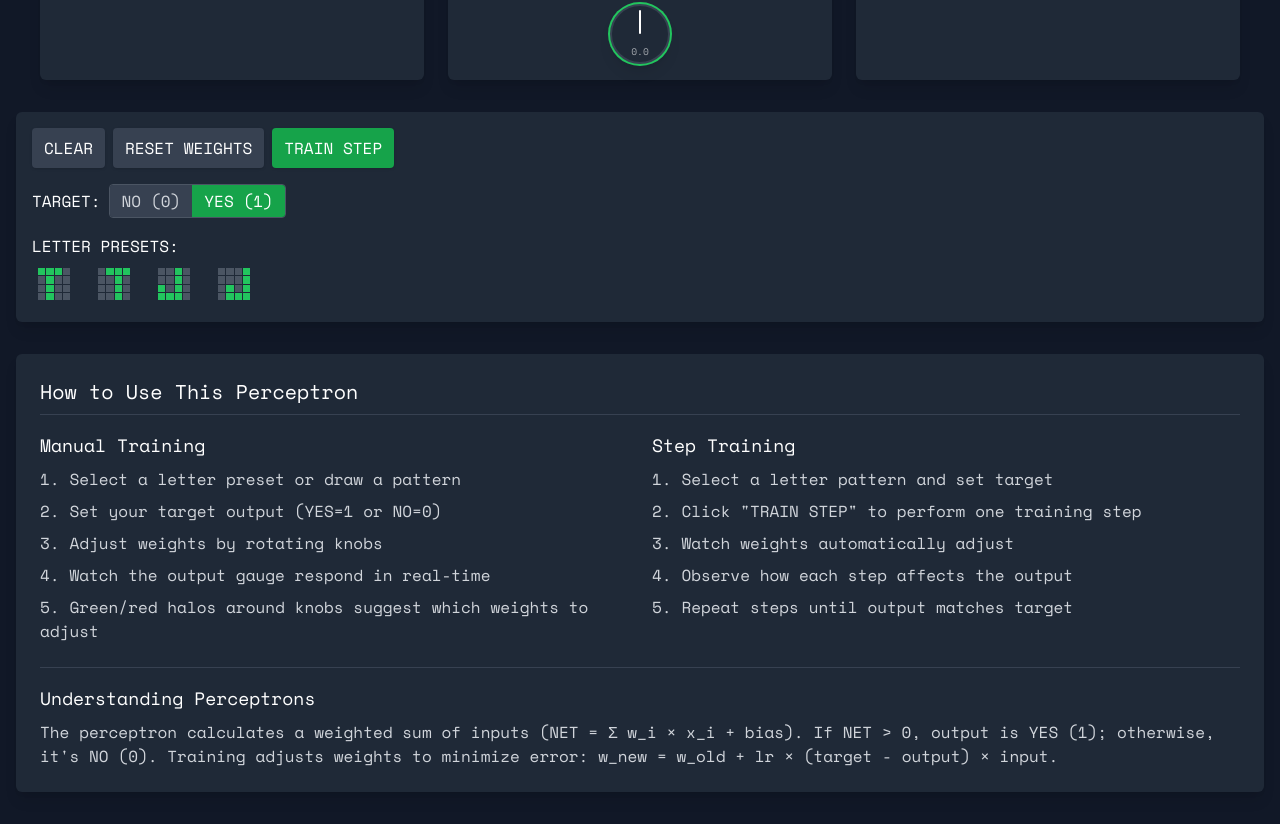
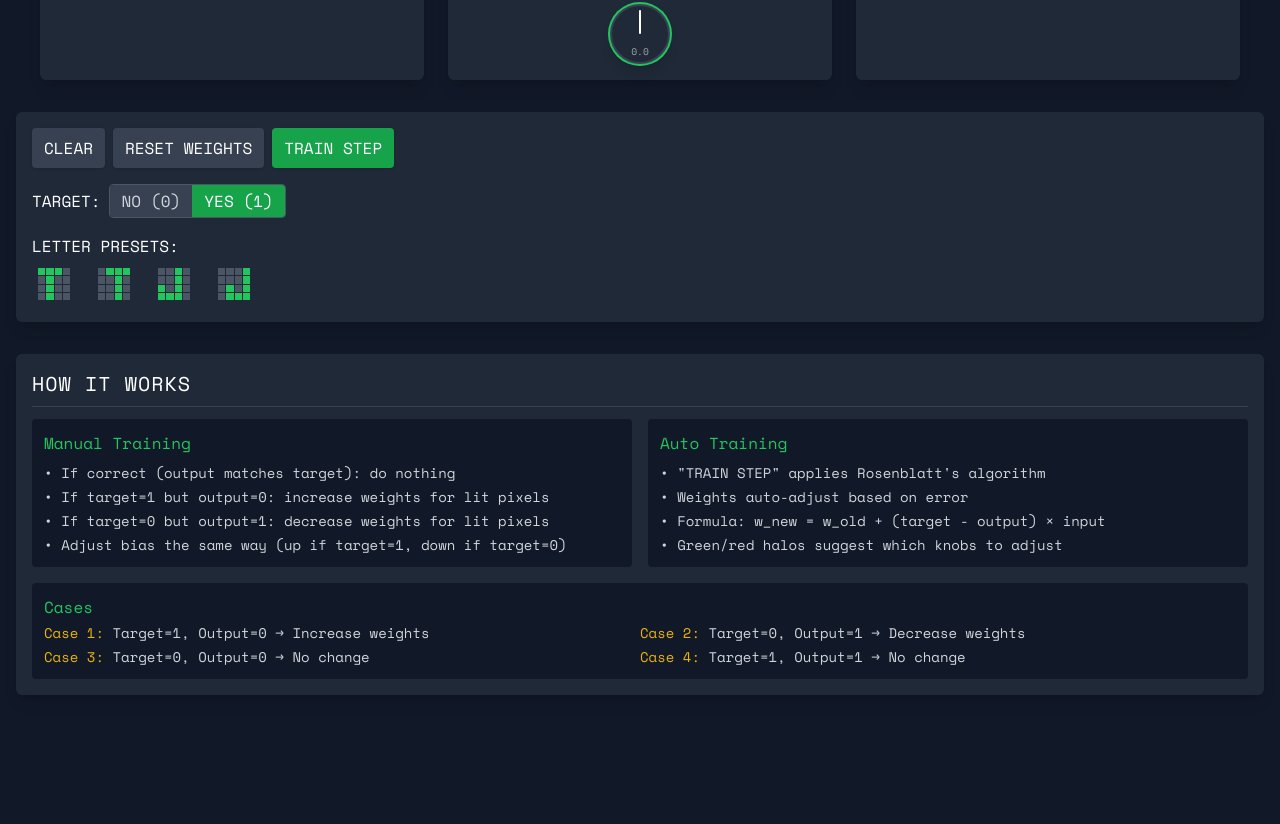
Before and after one commit to freeman-jiang/knob-ml, a React (Vite) app: page / in a window 1280 px wide. Shown: the part 558-1382 px from the top of the page. After the commit the page ends 1285 px from the top, so only its background shows below. Built offline with nearby package versions, Linux system fonts and the light colour scheme.

Commit message:
some copy

```diff
--- a/src/App.tsx
+++ b/src/App.tsx
@@ -1,4 +1,5 @@
 import ControlBar from "./components/ControlBar";
+import InfoPanel from "./components/InfoPanel";
 import InputMatrix from "./components/InputMatrix";
 import OutputGauge from "./components/OutputGauge";
 import WeightPanel from "./components/WeightPanel";
@@ -84,46 +85,7 @@ function App() {
         </div>
 
         {/* Information panel */}
-        <div className="mt-8 bg-gray-800 p-6 rounded-md shadow-lg">
-          <h2 className="text-xl font-mono mb-4 border-b border-gray-700 pb-2">
-            How to Use This Perceptron
-          </h2>
-          <div className="grid grid-cols-1 md:grid-cols-2 gap-6">
-            <div>
-              <h3 className="font-mono text-lg mb-2">Manual Training</h3>
-              <ol className="list-decimal list-inside space-y-2 text-gray-300">
-                <li>Select a letter preset or draw a pattern</li>
-                <li>Set your target output (YES=1 or NO=0)</li>
-                <li>Adjust weights by rotating knobs</li>
-                <li>Watch the output gauge respond in real-time</li>
-                <li>
-                  Green/red halos around knobs suggest which weights to adjust
-                </li>
-              </ol>
-            </div>
-            <div>
-              <h3 className="font-mono text-lg mb-2">Step Training</h3>
-              <ol className="list-decimal list-inside space-y-2 text-gray-300">
-                <li>Select a letter pattern and set target</li>
-                <li>Click "TRAIN STEP" to perform one training step</li>
-                <li>Watch weights automatically adjust</li>
-                <li>Observe how each step affects the output</li>
-                <li>Repeat steps until output matches target</li>
-              </ol>
-            </div>
-          </div>
-          <div className="mt-6 border-t border-gray-700 pt-4">
-            <h3 className="font-mono text-lg mb-2">
-              Understanding Perceptrons
-            </h3>
-            <p className="text-gray-300">
-              The perceptron calculates a weighted sum of inputs (NET = Σ w_i ×
-              x_i + bias). If NET {">"} 0, output is YES (1); otherwise, it's NO
-              (0). Training adjusts weights to minimize error: w_new = w_old +
-              lr × (target - output) × input.
-            </p>
-          </div>
-        </div>
+        <InfoPanel />
       </main>
     </div>
   );
--- /dev/null
+++ b/src/components/InfoPanel.tsx
@@ -0,0 +1,59 @@
+import React from "react";
+
+const InfoPanel: React.FC = () => {
+  return (
+    <div className="mt-8 bg-gray-800 p-4 rounded-md shadow-lg">
+      <h2 className="text-xl font-mono uppercase tracking-wider border-b border-gray-700 pb-2">
+        How It Works
+      </h2>
+
+      <div className="grid grid-cols-1 md:grid-cols-2 gap-4 mt-3">
+        <div className="bg-gray-900 p-3 rounded">
+          <h3 className="font-mono text-green-500">Manual Training</h3>
+          <ul className="space-y-1 text-sm text-gray-300 mt-2">
+            <li>• If correct (output matches target): do nothing</li>
+            <li>• If target=1 but output=0: increase weights for lit pixels</li>
+            <li>• If target=0 but output=1: decrease weights for lit pixels</li>
+            <li>
+              • Adjust bias the same way (up if target=1, down if target=0)
+            </li>
+          </ul>
+        </div>
+
+        <div className="bg-gray-900 p-3 rounded">
+          <h3 className="font-mono text-green-500">Auto Training</h3>
+          <ul className="space-y-1 text-sm text-gray-300 mt-2">
+            <li>• "TRAIN STEP" applies Rosenblatt's algorithm</li>
+            <li>• Weights auto-adjust based on error</li>
+            <li>• Formula: w_new = w_old + (target - output) × input</li>
+            <li>• Green/red halos suggest which knobs to adjust</li>
+          </ul>
+        </div>
+      </div>
+
+      <div className="mt-4 bg-gray-900 p-3 rounded">
+        <h3 className="font-mono text-green-500">Cases</h3>
+        <div className="flex flex-wrap justify-between text-sm text-gray-300 mt-1">
+          <div className="w-1/2 pb-1">
+            <span className="text-yellow-500">Case 1:</span> Target=1, Output=0
+            → Increase weights
+          </div>
+          <div className="w-1/2 pb-1">
+            <span className="text-yellow-500">Case 2:</span> Target=0, Output=1
+            → Decrease weights
+          </div>
+          <div className="w-1/2">
+            <span className="text-yellow-500">Case 3:</span> Target=0, Output=0
+            → No change
+          </div>
+          <div className="w-1/2">
+            <span className="text-yellow-500">Case 4:</span> Target=1, Output=1
+            → No change
+          </div>
+        </div>
+      </div>
+    </div>
+  );
+};
+
+export default InfoPanel;
```
